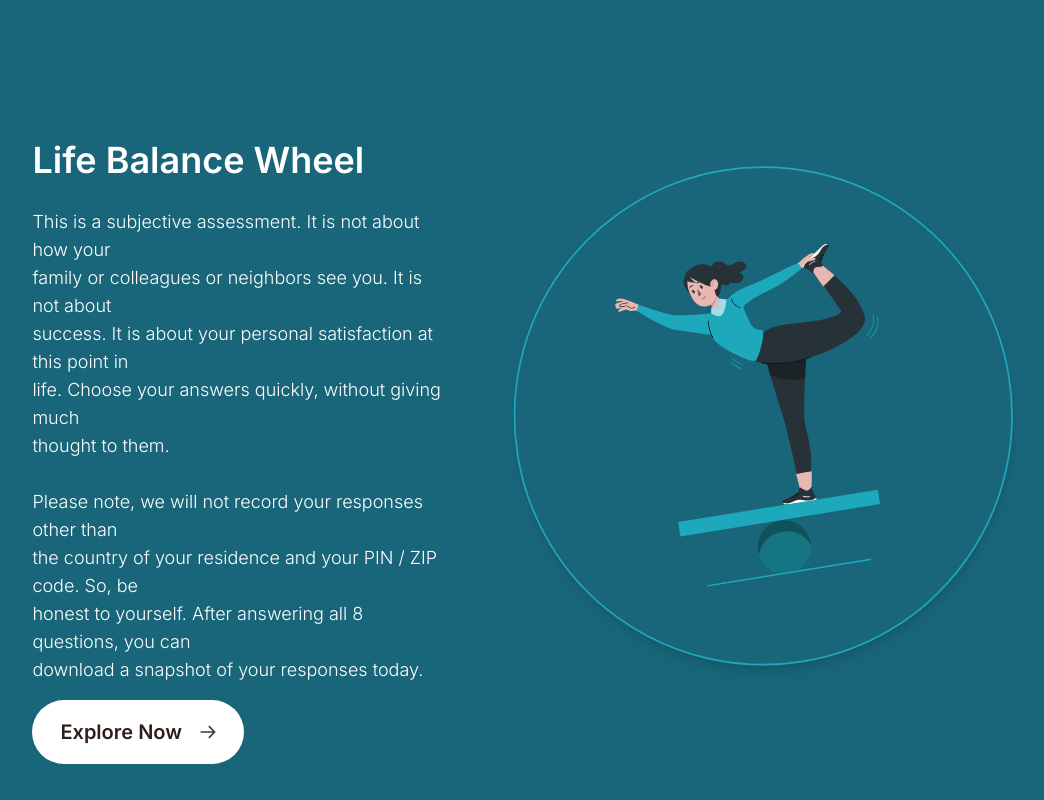
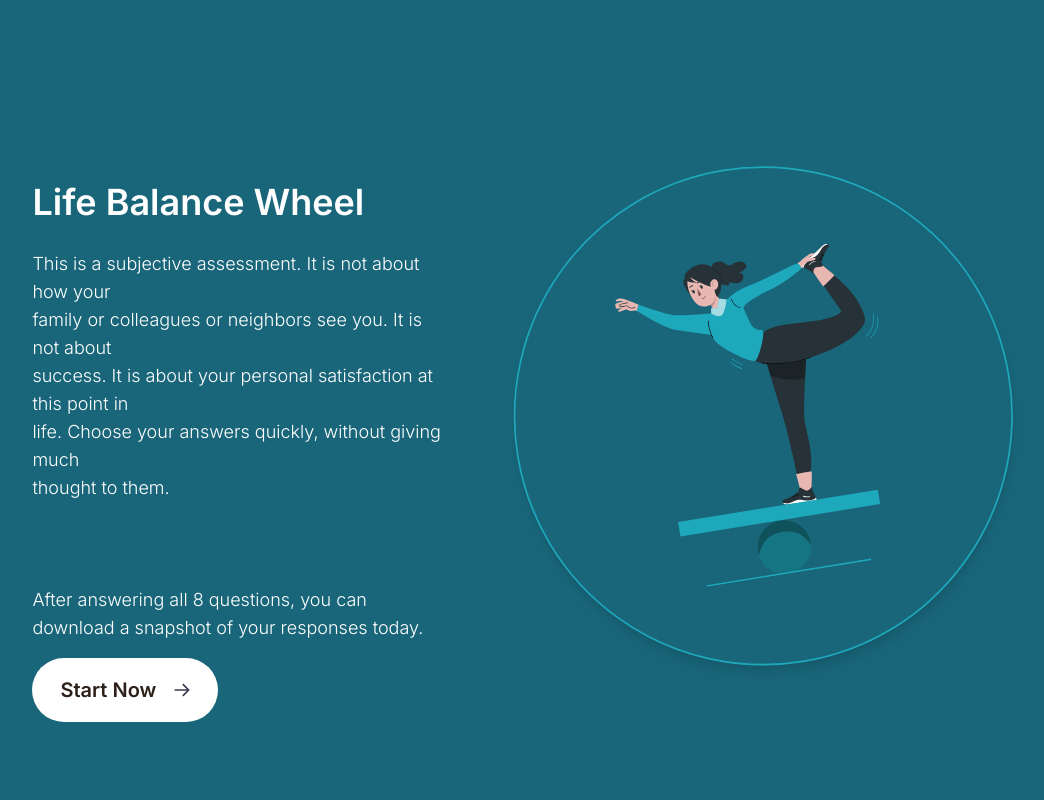
Before and after one commit to soumic28/frl_front_end, a Next.js app: page /life-balance in a window 1280 px wide. Both pictures are taken after a click on the button "Explore Now". Shown: the whole page, without its empty margins (86-1130 px from the left). Built offline with nearby package versions, Linux system fonts and the light colour scheme.

Commit message:
Refactor InstructionsScreen and ResultsScreen components; improve text clarity and consistency, and update button text for better user guidance. Enhance navigation logic in Page component to skip step 2 when returning from step 3.

```diff
--- a/src/app/life-balance/components/InstructionsScreen.js
+++ b/src/app/life-balance/components/InstructionsScreen.js
@@ -19,7 +19,9 @@ const InstructionsScreen = ({
         Life Balance Wheel
       </h1>
       <p className="font-inter font-medium font-general-sans text-[14px] text-white block md:hidden">
-      This is a personal evaluation focused on your own contentment, not how others see you. Answer quickly and honestly. We’ll only record your country and ZIP code. After completing all 8 questions, you can download a summary of your answers.
+        This is a personal evaluation focused on your own contentment, not how
+        others see you. Answer quickly and honestly. After completing all 8
+        questions, you can download a summary of your answers.
       </p>
       <p className="text-white text-base xs:text-lg sm:text-xl font-light leading-relaxed hidden md:block">
         <br className="hidden sm:block" />
@@ -34,20 +36,19 @@ const InstructionsScreen = ({
         thought to them.
         <br />
         <br />
-        Please note, we will not record your responses other than
+        {/* Please note, we will not record your responses other than */}
         <br className="hidden xs:block" />
-        the country of your residence and your PIN / ZIP code. So, be
+        {/* the country of your residence and your PIN / ZIP code. So, be */}
         <br className="hidden xs:block" />
-        honest to yourself. After answering all 8 questions, you can
-        <br className="hidden xs:block" />
-        download a snapshot of your responses today.
+        After answering all 8 questions, you can download a snapshot of your
+        responses today.
       </p>
     </div>
 
     <div className="flex justify-end md:justify-start my-4">
       <NavigationButton
         onClick={() => setCurrentStage(currentStage + 1)}
-        text="Explore Now"
+        text="Start Now"
         className="text-[20px] whitespace-nowrap"
       />
     </div>
--- a/src/app/life-balance/components/ResultsScreen.js
+++ b/src/app/life-balance/components/ResultsScreen.js
@@ -18,12 +18,12 @@ const ResultsScreen = ({ date, handleDownload, router, pageVariants }) => (
       </h1>
       <p className="text-white mt-3 sm:mt-5 text-base xs:text-lg sm:text-xl font-semibold hidden sm:block font-general-sans">
         This is how your life balance wheel looks like now. Scores will change
-        weekly, daily, even hourly as circumstances change. do not look for any
+        weekly, daily, even hourly as circumstances change. Do not look for any
         ultimate truth, just check in with how you feel in this moment.
       </p>
       <p className="text-[#E6E6E6] block lg:hidden font-general-sans font-medium text-[15px] mt-4 sm:mt-6">
         This is how your life balance wheel looks like now. Scores will change
-        weekly, daily, even hourly as circumstances change. do not look for any
+        weekly, daily, even hourly as circumstances change. Do not look for any
         ultimate truth, just check in with how you feel in this moment.
       </p>
 
@@ -79,8 +79,8 @@ const ResultsScreen = ({ date, handleDownload, router, pageVariants }) => (
             gap: "10px",
           }}
         >
-          Share
-          <svg
+          Discard
+          {/* <svg
             className="ml-2 w-4 h-4 lg:w-[19px] lg:h-[15px]"
             width="18"
             height="20"
@@ -92,7 +92,7 @@ const ResultsScreen = ({ date, handleDownload, router, pageVariants }) => (
               d="M15 20C14.1667 20 13.4583 19.7083 12.875 19.125C12.2917 18.5417 12 17.8333 12 17C12 16.9 12.025 16.6667 12.075 16.3L5.05 12.2C4.78333 12.45 4.475 12.6458 4.125 12.7875C3.775 12.9292 3.4 13 3 13C2.16667 13 1.45833 12.7083 0.875 12.125C0.291667 11.5417 0 10.8333 0 10C0 9.16667 0.291667 8.45833 0.875 7.875C1.45833 7.29167 2.16667 7 3 7C3.4 7 3.775 7.07083 4.125 7.2125C4.475 7.35417 4.78333 7.55 5.05 7.8L12.075 3.7C12.0417 3.58333 12.0208 3.47083 12.0125 3.3625C12.0042 3.25417 12 3.13333 12 3C12 2.16667 12.2917 1.45833 12.875 0.875C13.4583 0.291667 14.1667 0 15 0C15.8333 0 16.5417 0.291667 17.125 0.875C17.7083 1.45833 18 2.16667 18 3C18 3.83333 17.7083 4.54167 17.125 5.125C16.5417 5.70833 15.8333 6 15 6C14.6 6 14.225 5.92917 13.875 5.7875C13.525 5.64583 13.2167 5.45 12.95 5.2L5.925 9.3C5.95833 9.41667 5.97917 9.52917 5.9875 9.6375C5.99583 9.74583 6 9.86667 6 10C6 10.1333 5.99583 10.2542 5.9875 10.3625C5.97917 10.4708 5.95833 10.5833 5.925 10.7L12.95 14.8C13.2167 14.55 13.525 14.3542 13.875 14.2125C14.225 14.0708 14.6 14 15 14C15.8333 14 16.5417 14.2917 17.125 14.875C17.7083 15.4583 18 16.1667 18 17C18 17.8333 17.7083 18.5417 17.125 19.125C16.5417 19.7083 15.8333 20 15 20Z"
               fill="#EEFCFD"
             />
-          </svg>
+          </svg> */}
         </motion.button>
       </div>
     </div>
--- a/src/app/life-balance/page.js
+++ b/src/app/life-balance/page.js
@@ -324,7 +324,14 @@ export default function Page() {
                 <>
                   <div className="absolute top-[-40px] md:-top-[65px] -left-[780px] right-0 w-full z-10 px-4 md:px-8 hidden md:block my-3">
                     <button
-                      onClick={() => setCurrentStage(currentStage - 1)}
+                      onClick={() => {
+                        // Skip step 2 when going back from step 3
+                        if (currentStage === 3) {
+                          setCurrentStage(1);
+                        } else {
+                          setCurrentStage(currentStage - 1);
+                        }
+                      }}
                       className="w-12 h-12 md:w-16 md:h-16 bg-white rounded-full flex items-center justify-center shadow-md"
                     >
                       <svg
@@ -347,7 +354,14 @@ export default function Page() {
                   <div className="absolute top-[-65px] md:top-0 left-0 right-0 w-full z-10 px-4 md:px-8 my-4">
                     <div className="w-full flex items-center justify-between mb-4 md:mb-8">
                       <button
-                        onClick={() => setCurrentStage(currentStage - 1)}
+                        onClick={() => {
+                          // Skip step 2 when going back from step 3
+                          if (currentStage === 3) {
+                            setCurrentStage(1);
+                          } else {
+                            setCurrentStage(currentStage - 1);
+                          }
+                        }}
                         className="w-12 h-12 md:w-16 md:h-16 bg-white rounded-full flex items-center justify-center shadow-md md:hidden"
                       >
                         <svg
@@ -407,6 +421,7 @@ export default function Page() {
                 </motion.div>
               )}
 
+              {/* Commented out world map for stage 2
               {currentStage === 2 && (
                 <motion.div
                   className="flex justify-center md:mr-[25%] scale-75 md:scale-100"
@@ -425,6 +440,7 @@ export default function Page() {
                   </div>
                 </motion.div>
               )}
+              */}
 
               {currentStage > 2 && currentStage < 11 && (
                 <div className="scale-75 md:scale-100 w-full h-full mb-[80px] md:mb-0 flex items-center justify-center">
@@ -454,12 +470,13 @@ export default function Page() {
 
                 {currentStage === 1 && (
                   <InstructionsScreen
-                    setCurrentStage={setCurrentStage}
+                    setCurrentStage={(stage) => stage === 2 ? setCurrentStage(3) : setCurrentStage(stage)}
                     currentStage={currentStage}
                     pageVariants={pageVariants}
                   />
                 )}
 
+                {/* Commented out location form step for now
                 {currentStage === 2 && (
                   <LocationForm
                     formData={formData}
@@ -469,6 +486,7 @@ export default function Page() {
                     pageVariants={pageVariants}
                   />
                 )}
+                */}
 
                 {/* Questions stages (3-10) */}
                 {currentStage >= 3 && currentStage <= 10 && (
@@ -483,7 +501,14 @@ export default function Page() {
                     {currentQuestion && (
                       <QuestionScreen
                         currentStage={currentStage}
-                        setCurrentStage={setCurrentStage}
+                        setCurrentStage={(stage) => {
+                          // Skip step 2 when going backwards from step 3
+                          if (currentStage === 3 && stage === 2) {
+                            setCurrentStage(1);
+                          } else {
+                            setCurrentStage(stage);
+                          }
+                        }}
                         question={currentQuestion.question}
                         field={currentQuestion.field}
                         formData={formData}
```
